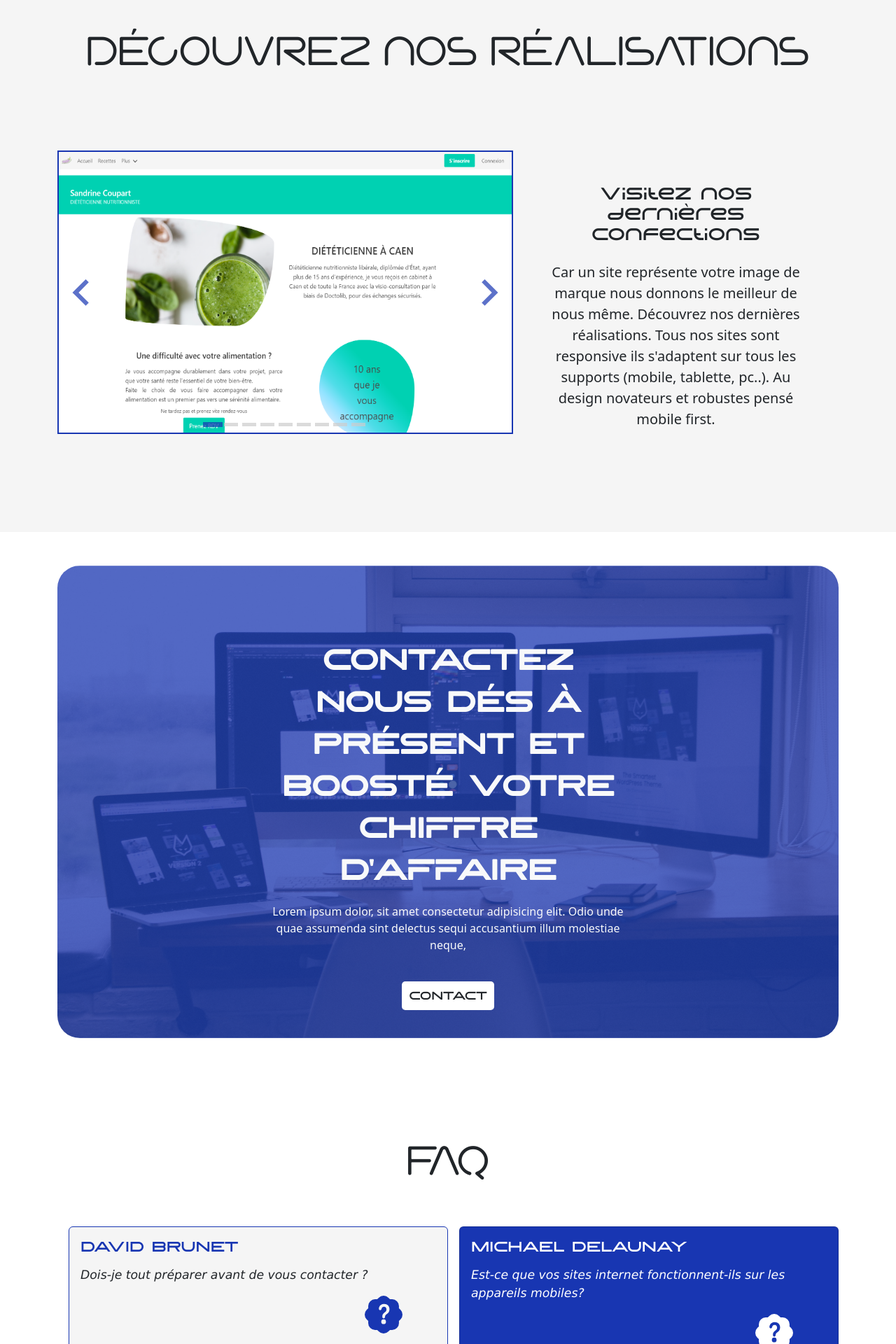
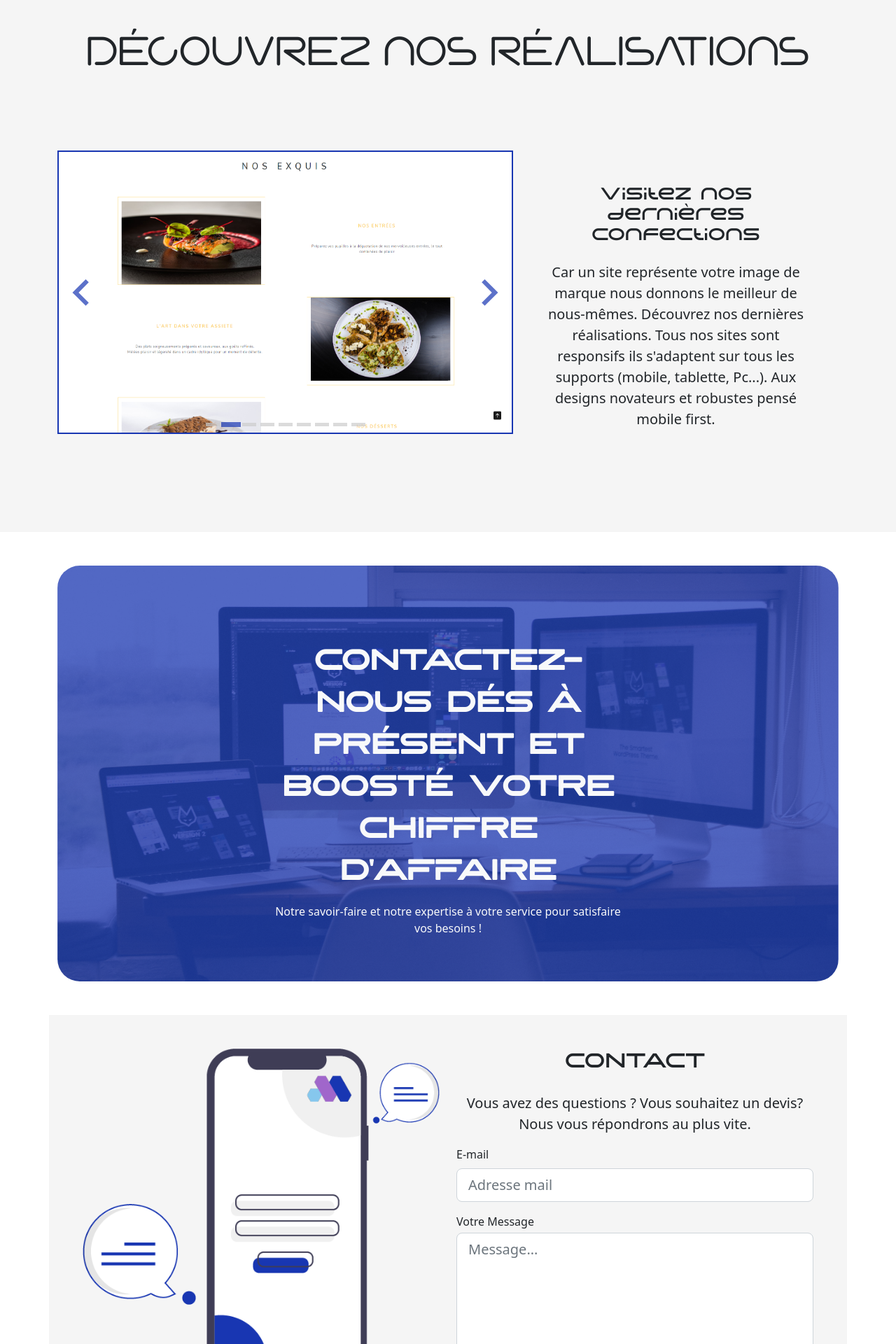
Before and after one commit to Helmi74130/website, a PHP site: page / in a window 1280 px wide. Shown: the part 2440-4360 px from the top of the page at 70% size. Run offline with PHP 8.4, Linux system fonts and the light colour scheme.

Commit message:
add contact page and start tchat bots

```diff
--- a/css/style.css
+++ b/css/style.css
@@ -181,14 +181,30 @@
 
 .making .splide__slide img {
   min-height: 100%;
-}
-
-.making img {
   border: 2px solid #1836b2;
 }
 
 .making .subtitle-making {
   font-family: 'aerosregular';
+}
+
+form {
+  background: white;
+}
+
+form .form-container {
+  background: #f5f5f5;
+}
+
+form h6 {
+  font-family: 'aerosregular';
+  text-align: center;
+  padding-bottom: 20px;
+  font-size: calc(1vw + 1vh + 1vmin);
+}
+
+form .btn-form {
+  background: #1836B2;
 }
 
 .faq {
--- a/css/style.scss
+++ b/css/style.scss
@@ -149,17 +149,29 @@
   height: 100vh;
   .splide__slide{
     img{
-      //border: 1px solid $colorblue;
       min-height: 100%;
+      border: 2px solid $colorblue;
     }
-  }
-  img{
-    border: 2px solid $colorblue;
   }
   .subtitle-making{
     font-family: 'aerosregular';
   }
+}
 
+form{
+  background: white;
+  .form-container{
+    background: #f5f5f5;
+  }
+  h6{
+    font-family: 'aerosregular';
+    text-align: center;
+    padding-bottom: 20px;
+    font-size: calc(1vw + 1vh + 1vmin);
+  }
+  .btn-form{
+    background: #1836B2;
+  }
 }
 
 .faq{
--- a/index.html
+++ b/index.html
@@ -73,7 +73,7 @@
           <article data-aos="fade-down-right" data-aos-delay="300" data-aos-duration="1000" data-aos-anchor-placement="bottom-bottom">
             <div class="background-circle d-flex justify-content-center align-items-center">01</div>
             <h3>DESIGN MODERNE</h3>
-            <p>En quetes de nouveautés, nous proposons ce qui se fait de mieux en web Design. Notre savoir faire vous permettra de vous démarquer et d'attirer l'attention des internautes. Car le design est en adéquation avec le message transmis</p>
+            <p>En quête de nouveautés, nous proposons ce qui se fait de mieux en web Design. Notre savoir-faire vous permettra de vous démarquer et d'attirer l'attention des internautes. Car le design est en adéquation avec le message transmis.</p>
           </article>
           <article data-aos="fade-up-right" data-aos-delay="600" data-aos-duration="1000" data-aos-anchor-placement="bottom-bottom">
             <div class="background-circle d-flex justify-content-center align-items-center">02</div>
@@ -86,7 +86,7 @@
           <article data-aos="fade-down-left" data-aos-delay="900" data-aos-duration="1000" data-aos-anchor-placement="top-bottom">
             <div class="background-circle d-flex justify-content-center align-items-center">03</div>
             <h3>STRATÉGIE SEO</h3>
-            <p>Une optimisation du référencement naturel afin de se positionner au mieux sur les moteurs de recherche. Soyez visible et bénéficiez de nos connaisances en marketing digital afin d'indéxer votre site web. </p>
+            <p>Une optimisation du référencement naturel afin de se positionner au mieux sur les moteurs de recherche. Soyez visible et bénéficiez de nos connaissances en marketing digital afin d'indexer votre site web.</p>
           </article>
           <article data-aos="fade-up-left" data-aos-delay="1200" data-aos-duration="1000" data-aos-anchor-placement="top-bottom">
             <div class="background-circle d-flex justify-content-center align-items-center">04</div>
@@ -160,7 +160,7 @@
           </div>
           <div class="col-5 d-flex flex-column align-items-center justify-content-center p-5 lh-5">
             <h6 class="text-center subtitle-making fs-4">Visitez nos dernières confections</h6>
-            <p class="text-center fs-5 mt-3">Car un site représente votre image de marque nous donnons le meilleur de nous même. Découvrez nos dernières réalisations. Tous nos sites sont responsive ils s'adaptent sur tous les supports (mobile, tablette, pc..). Au design novateurs et robustes pensé mobile first. </p>
+            <p class="text-center fs-5 mt-3">Car un site représente votre image de marque nous donnons le meilleur de nous-mêmes. Découvrez nos dernières réalisations. Tous nos sites sont responsifs ils s'adaptent sur tous les supports (mobile, tablette, Pc...). Aux designs novateurs et robustes pensé mobile first.</p>
           </div>
         </div>
       </div>
@@ -176,16 +176,60 @@
                 <path d="M12.17 9.53c2.307-2.592 3.278-4.684 3.641-6.218.21-.887.214-1.58.16-2.065a3.578 3.578 0 0 0-.108-.563 2.22 2.22 0 0 0-.078-.23V.453c-.073-.164-.168-.234-.352-.295a2.35 2.35 0 0 0-.16-.045 3.797 3.797 0 0 0-.57-.093c-.49-.044-1.19-.03-2.08.188-1.536.374-3.618 1.343-6.161 3.604l-2.4.238h-.006a2.552 2.552 0 0 0-1.524.734L.15 7.17a.512.512 0 0 0 .433.868l1.896-.271c.28-.04.592.013.955.132.232.076.437.16.655.248l.203.083c.196.816.66 1.58 1.275 2.195.613.614 1.376 1.08 2.191 1.277l.082.202c.089.218.173.424.249.657.118.363.172.676.132.956l-.271 1.9a.512.512 0 0 0 .867.433l2.382-2.386c.41-.41.668-.949.732-1.526l.24-2.408Zm.11-3.699c-.797.8-1.93.961-2.528.362-.598-.6-.436-1.733.361-2.532.798-.799 1.93-.96 2.528-.361.599.599.437 1.732-.36 2.531Z"/>
                 <path d="M5.205 10.787a7.632 7.632 0 0 0 1.804 1.352c-1.118 1.007-4.929 2.028-5.054 1.903-.126-.127.737-4.189 1.839-5.18.346.69.837 1.35 1.411 1.925Z"/>
               </svg></p>
-              <p class="title-contact text-uppercase fs-1 text-light">Contactez nous dés à présent et boosté votre chiffre d'affaire</p>
-              <p class="text-light">Lorem ipsum dolor, sit amet consectetur adipisicing elit. Odio unde quae assumenda sint delectus sequi accusantium illum molestiae neque, </p>
-              <div class="mt-5">
-                <a href="" class="btn-contact text-dark">CONTACT</a>
-              </div>
+              <p class="title-contact text-uppercase fs-1 text-light">CONTACTEZ-NOUS DÉS À PRÉSENT ET BOOSTÉ VOTRE CHIFFRE D'AFFAIRE</p>
+              <p class="text-light">Notre savoir-faire et notre expertise à votre service pour satisfaire vos besoins !</p>
             </div>
           </div>
         </div>
       </article>
     </section>
+    <form action="">
+      <div class="container form-container p-5">
+        <section class="row">
+          <div class="col-6">
+            <img class="img-fluid" src="/img/contact.png" alt="image d'un téléphone">
+          </div>
+          <div class="col-6 d-flex flex-column justify-content-center align-items-center">
+            <div>
+              <h6>CONTACT</h6>
+              <p class="text-center fs-5">Vous avez des questions ? Vous souhaitez un devis? Nous vous répondrons au plus vite.</p>
+            </div>
+            <div class="row">
+              <div class="mb-3">
+                <div class=" d-flex flex-column">
+                  <label for="email" class="form-label">E-mail</label>
+                  <div class="input-group input-group-lg">
+                    <input id="email" type="email" placeholder="Adresse mail" class="form-control" aria-label="Sizing example input" aria-describedby="email-large">
+                  </div>
+                </div>
+              </div>
+              <div class="form-group input-group-lg mb-3">
+                <label class="mb-1" for="message">Votre Message</label>
+                <textarea placeholder="Message..." class="form-control" id="message" rows="5"></textarea>
+              </div>
+              <button type="submit" class="btn btn-primary btn-form">Envoyer</button>
+            </div>
+            <div class="mt-3 w-100 d-flex justify-content-evenly">
+              <a target="_blank" href="https://api.whatsapp.com/send?text=Bonjour je vous contact car je souhaiterais réaliser...&phone=33783134458">
+                <svg xmlns="http://www.w3.org/2000/svg" width="42" height="42" fill="currentColor" class="bi bi-whatsapp text-success" viewBox="0 0 16 16">
+                <path d="M13.601 2.326A7.854 7.854 0 0 0 7.994 0C3.627 0 .068 3.558.064 7.926c0 1.399.366 2.76 1.057 3.965L0 16l4.204-1.102a7.933 7.933 0 0 0 3.79.965h.004c4.368 0 7.926-3.558 7.93-7.93A7.898 7.898 0 0 0 13.6 2.326zM7.994 14.521a6.573 6.573 0 0 1-3.356-.92l-.24-.144-2.494.654.666-2.433-.156-.251a6.56 6.56 0 0 1-1.007-3.505c0-3.626 2.957-6.584 6.591-6.584a6.56 6.56 0 0 1 4.66 1.931 6.557 6.557 0 0 1 1.928 4.66c-.004 3.639-2.961 6.592-6.592 6.592zm3.615-4.934c-.197-.099-1.17-.578-1.353-.646-.182-.065-.315-.099-.445.099-.133.197-.513.646-.627.775-.114.133-.232.148-.43.05-.197-.1-.836-.308-1.592-.985-.59-.525-.985-1.175-1.103-1.372-.114-.198-.011-.304.088-.403.087-.088.197-.232.296-.346.1-.114.133-.198.198-.33.065-.134.034-.248-.015-.347-.05-.099-.445-1.076-.612-1.47-.16-.389-.323-.335-.445-.34-.114-.007-.247-.007-.38-.007a.729.729 0 0 0-.529.247c-.182.198-.691.677-.691 1.654 0 .977.71 1.916.81 2.049.098.133 1.394 2.132 3.383 2.992.47.205.84.326 1.129.418.475.152.904.129 1.246.08.38-.058 1.171-.48 1.338-.943.164-.464.164-.86.114-.943-.049-.084-.182-.133-.38-.232z"/>
+                </svg>
+              </a>
+              <a target="_blank" href="https://telegram.me/Mywebsite_fr">
+                <svg xmlns="http://www.w3.org/2000/svg" width="42" height="42" fill="currentColor" class="bi bi-telegram text-info" viewBox="0 0 16 16">
+                  <path d="M16 8A8 8 0 1 1 0 8a8 8 0 0 1 16 0zM8.287 5.906c-.778.324-2.334.994-4.666 2.01-.378.15-.577.298-.595.442-.03.243.275.339.69.47l.175.055c.408.133.958.288 1.243.294.26.006.549-.1.868-.32 2.179-1.471 3.304-2.214 3.374-2.23.05-.012.12-.026.166.016.047.041.042.12.037.141-.03.129-1.227 1.241-1.846 1.817-.193.18-.33.307-.358.336a8.154 8.154 0 0 1-.188.186c-.38.366-.664.64.015 1.088.327.216.589.393.85.571.284.194.568.387.936.629.093.06.183.125.27.187.331.236.63.448.997.414.214-.02.435-.22.547-.82.265-1.417.786-4.486.906-5.751a1.426 1.426 0 0 0-.013-.315.337.337 0 0 0-.114-.217.526.526 0 0 0-.31-.093c-.3.005-.763.166-2.984 1.09z"/>
+                </svg>
+              </a>
+              <a href="mailto:website.edesign@gmail.com">
+                <svg xmlns="http://www.w3.org/2000/svg" width="42" height="42" fill="currentColor" class="bi bi-envelope text-dark" viewBox="0 0 16 16">
+                  <path d="M0 4a2 2 0 0 1 2-2h12a2 2 0 0 1 2 2v8a2 2 0 0 1-2 2H2a2 2 0 0 1-2-2V4Zm2-1a1 1 0 0 0-1 1v.217l7 4.2 7-4.2V4a1 1 0 0 0-1-1H2Zm13 2.383-4.708 2.825L15 11.105V5.383Zm-.034 6.876-5.64-3.471L8 9.583l-1.326-.795-5.64 3.47A1 1 0 0 0 2 13h12a1 1 0 0 0 .966-.741ZM1 11.105l4.708-2.897L1 5.383v5.722Z"/>
+                </svg>
+              </a>
+            </div>
+          </div>
+        </section>
+      </div>
+    </form>
 
     <!-- FAQ-->
 
@@ -235,7 +279,7 @@
                             </p>
                             <div class="collapse multi-collapse" id="multiCollapseExample2">
                               <div class="card card-body bg-grey text-dark">
-                                Absolument! Les agences de notre réseau disposent de processus uniques pour vous informer et vous aider à prendre des décisions éclairées tout au long du processus..
+                                Absolument! Nous disposons de processus uniques pour vous informer et vous aider à prendre des décisions éclairées tout au long du processus.
                               </div>
                             </div>
                           </div>
@@ -281,7 +325,7 @@
                             </p>
                             <div class="collapse multi-collapse" id="multiCollapseExample4">
                               <div class="card card-body bg-grey text-dark">
-                                Tous nos sites sont "responsive". Certains de nos clients constatent que la majeure partie de leur trafic provient de téléphones mobiles. Par conséquent, nous accordons une grande importance à l'optimisation de l'expérience des visiteurs via smartphone.
+                                Tous nos sites sont "responsives". Certains de nos clients constatent que la majeure partie de leur trafic provient de téléphones mobiles. Par conséquent, nous accordons une grande importance à l'optimisation de l'expérience des visiteurs via smartphone.
                               </div>
                             </div>
                           </div>
@@ -366,13 +410,13 @@
       </article>
     </section>
   </main>
-
+<!-- FOOTER -->
   <footer class="container-fluid mt-5 bg-dark text-light">
     <section class="row text-center gx-0 flex-column justify-content-center align-items-center pt-5 pb-3">
       <div class="col-7">
         <img height="50px" src="/img/logo.webp" alt="image du logo">
         <h6 class="pt-3">Une idée? Nous avons les compétences</h6>
-        <p>Confiez nous votre projet nous le ferons décollé</p>
+        <p>Confiez-nous votre projet nous le ferons décoller</p>
         <div>
           <button class="btn btn-primary">Contact</button>
         </div>
@@ -393,6 +437,50 @@
   </footer>
 
 
+<!--Tchat bots -->
+<section class="tchat flex-column">
+  <div class="header-tchat bg-dark">
+    <div class="d-flex justify-content-around align-items-center">
+      <div class="img-content">
+        <img height="40px" src="img/logo.webp" alt="logo">
+      </div>
+      <p>My Website</p>
+      <div class="close">
+        <svg xmlns="http://www.w3.org/2000/svg" width="30" height="30" fill="currentColor" class="bi bi-x-circle text-secondary" viewBox="0 0 16 16">
+          <path d="M8 15A7 7 0 1 1 8 1a7 7 0 0 1 0 14zm0 1A8 8 0 1 0 8 0a8 8 0 0 0 0 16z"/>
+          <path d="M4.646 4.646a.5.5 0 0 1 .708 0L8 7.293l2.646-2.647a.5.5 0 0 1 .708.708L8.707 8l2.647 2.646a.5.5 0 0 1-.708.708L8 8.707l-2.646 2.647a.5.5 0 0 1-.708-.708L7.293 8 4.646 5.354a.5.5 0 0 1 0-.708z"/>
+        </svg>
+        </svg>
+      </div>
+    </div>
+  </div>
+
+  <div class="text-content tchat-content">
+    <div>
+      <p id="date" class="text-center mt-2 text-secondary">10/01/2023</p>
+    </div>
+    <div class="mt-4">
+      <p class="my-text"><img height="15px" src="/img/logo.webp" alt="logo"> Bienvenue sur notre site web !</p>
+      <p class="my-text"><img height="15px" src="/img/logo.webp" alt="logo"> Quel est le motif de votre visite ?</p>
+    </div>
+    <div class="d-flex flex-column align-items-end text-light">
+      <p id="projectPersonal" class="response-auto">J'ai un projet de site web personnalisé.</p>
+      <p class="response-auto">Je souhaiterais des renseignements supplémentaires</p>
+      <p class="response-auto">Je ne fais qu'y passer.</p>
+    </div>
+  </div>
+
+  <!-- <div class="d-flex">
+    <input type="text" placeholder="Ecrivez votre message ici">
+    <div class="">
+      <svg xmlns="http://www.w3.org/2000/svg" width="16" height="16" fill="currentColor" class="bi bi-send-fill" viewBox="0 0 16 16">
+        <path d="M15.964.686a.5.5 0 0 0-.65-.65L.767 5.855H.766l-.452.18a.5.5 0 0 0-.082.887l.41.26.001.002 4.995 3.178 3.178 4.995.002.002.26.41a.5.5 0 0 0 .886-.083l6-15Zm-1.833 1.89L6.637 10.07l-.215-.338a.5.5 0 0 0-.154-.154l-.338-.215 7.494-7.494 1.178-.471-.47 1.178Z"/>
+      </svg>
+    </div>
+  </div> -->
+
+</section>
+
 
 </body>
 <script src="/bootstrap/bootstrap.bundle.min.js"></script>
```
Also changed, not shown: other parts of css/style.css (+61 -0 lines), other parts of css/style.scss (+53 -0 lines), js/script.js (+9 -1 lines), img/contact.png (added), 1 other file.
